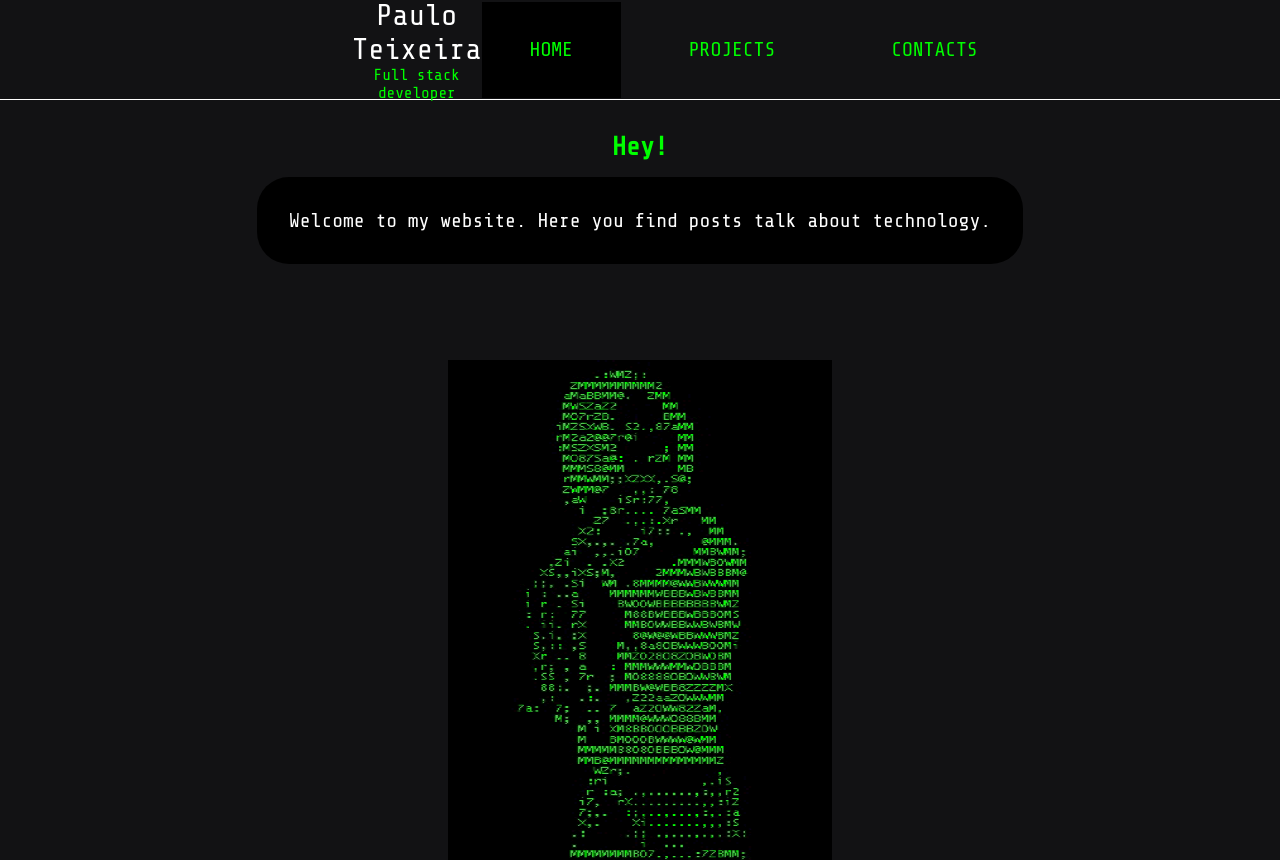
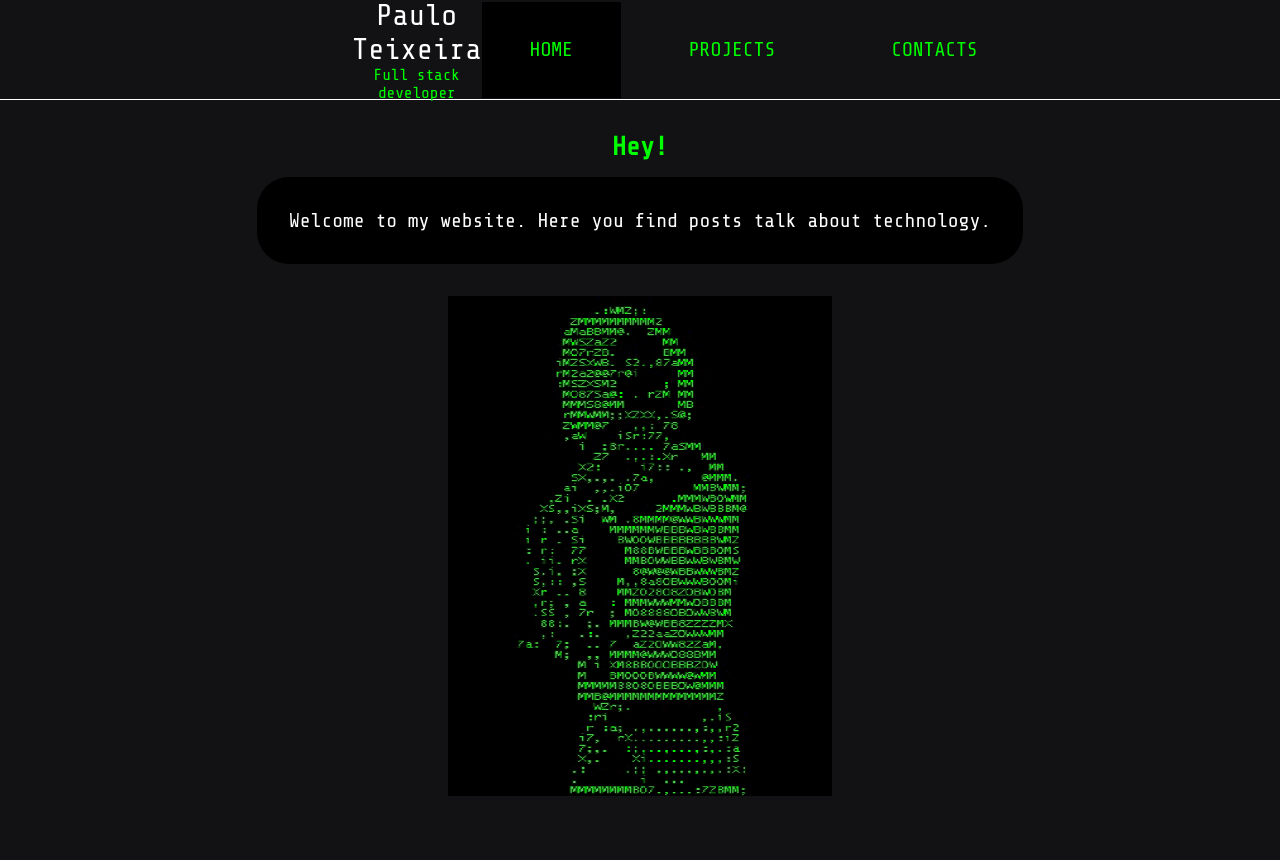
Before and after one commit to pauloteixeira01/website, a Next.js app: page / in a window 1280 px wide. After the commit the page ends 820 px from the top, so only its background shows below. Built offline with nearby package versions, Linux system fonts and the light colour scheme.

Commit message:
fix: margintop

```diff
--- a/src/app/home/styles.ts
+++ b/src/app/home/styles.ts
@@ -51,7 +51,7 @@ export const StyledContainerImages = styled.div`
   align-items: center;
   justify-content: center;
   background-color: black;
-  margin-top: 6rem;
+  margin-top: 2rem;
 
 
   @media (width > 600px) {
```
